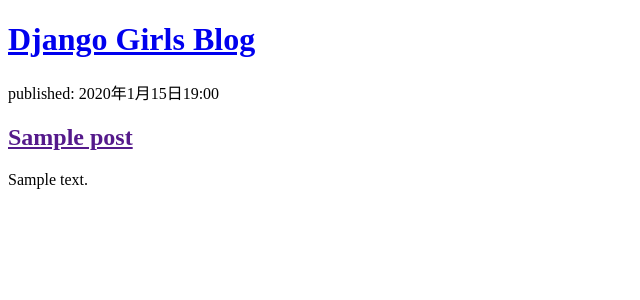
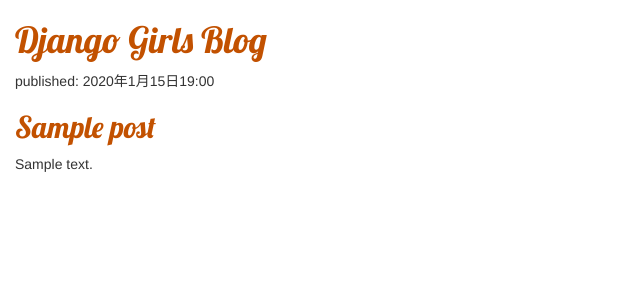
Before and after one commit to yuuitiroo/my-first-blog, a Django app: template blog/templates/blog/post_list.html in a window 1280 px wide. Shown: the top 300 px of the page, without its empty margins (0-640 px from the left). Run offline with Django 5.2, Linux system fonts and the light colour scheme; the template is opened without the code that fills it: values that come from a table or form of the project are taken from there, others are empty; tables that the repository leaves empty hold one stand-in row (values such as "Sample post"); some libraries are stand-ins or nearby versions.

Commit message:
Changed the HTML for the site.

```diff
--- /dev/null
+++ b/blog/static/css/blog.css
@@ -0,0 +1,10 @@
+h1 a, h2 a {
+    color: #C25100;
+}
+body {
+    padding-left: 15px;
+}
+h1 a, h2 a {
+    color: #C25100;
+    font-family: 'Lobster';
+}
--- a/blog/templates/blog/post_list.html
+++ b/blog/templates/blog/post_list.html
@@ -1,7 +1,12 @@
+{% load static %}
 <!DOCTYPE html>
 <html>
     <head>
         <title>Django Girls blog</title>
+        <link rel="stylesheet" href="//maxcdn.bootstrapcdn.com/bootstrap/3.2.0/css/bootstrap.min.css">
+        <link rel="stylesheet" href="//maxcdn.bootstrapcdn.com/bootstrap/3.2.0/css/bootstrap-theme.min.css">
+        <link rel="stylesheet" href="{% static 'css/blog.css' %}">
+        <link href="//fonts.googleapis.com/css?family=Lobster&subset=latin,latin-ext" rel="stylesheet" type="text/css">
     </head>
     <body>
         <div>
@@ -9,11 +14,11 @@
         </div>
 
         {% for post in posts %}
-        <div>
-            <p>published: {{ post.published_date }}</p>
-            <h2><a href="">{{ post.title }}</a></h2>
-            <p>{{ post.text|linebreaksbr }}</p>
-        </div>
+            <div>
+                <p>published: {{ post.published_date }}</p>
+                <h2><a href="">{{ post.title }}</a></h2>
+                <p>{{ post.text|linebreaksbr }}</p>
+            </div>
         {% endfor %}
     </body>
 </html>
```
